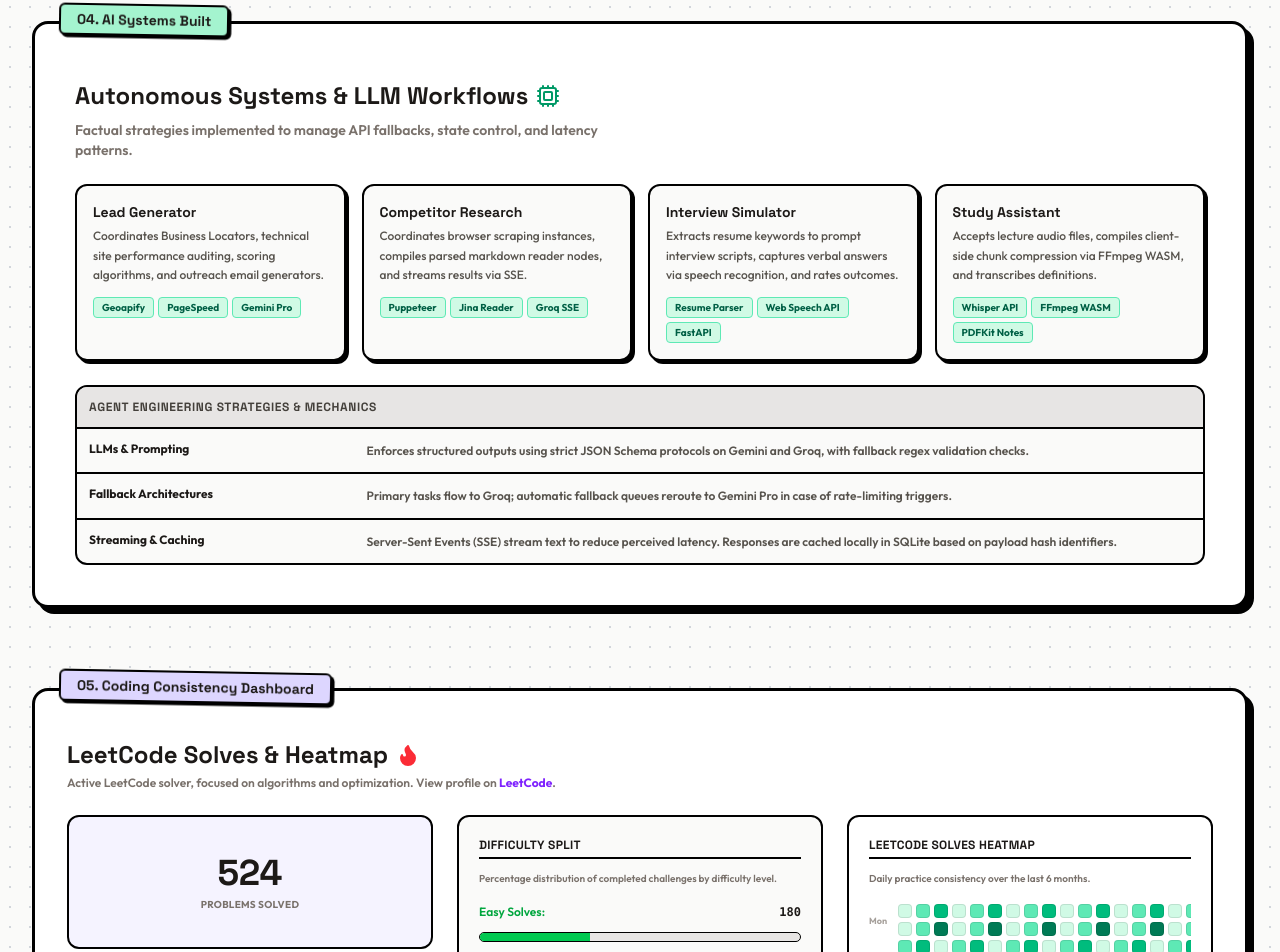
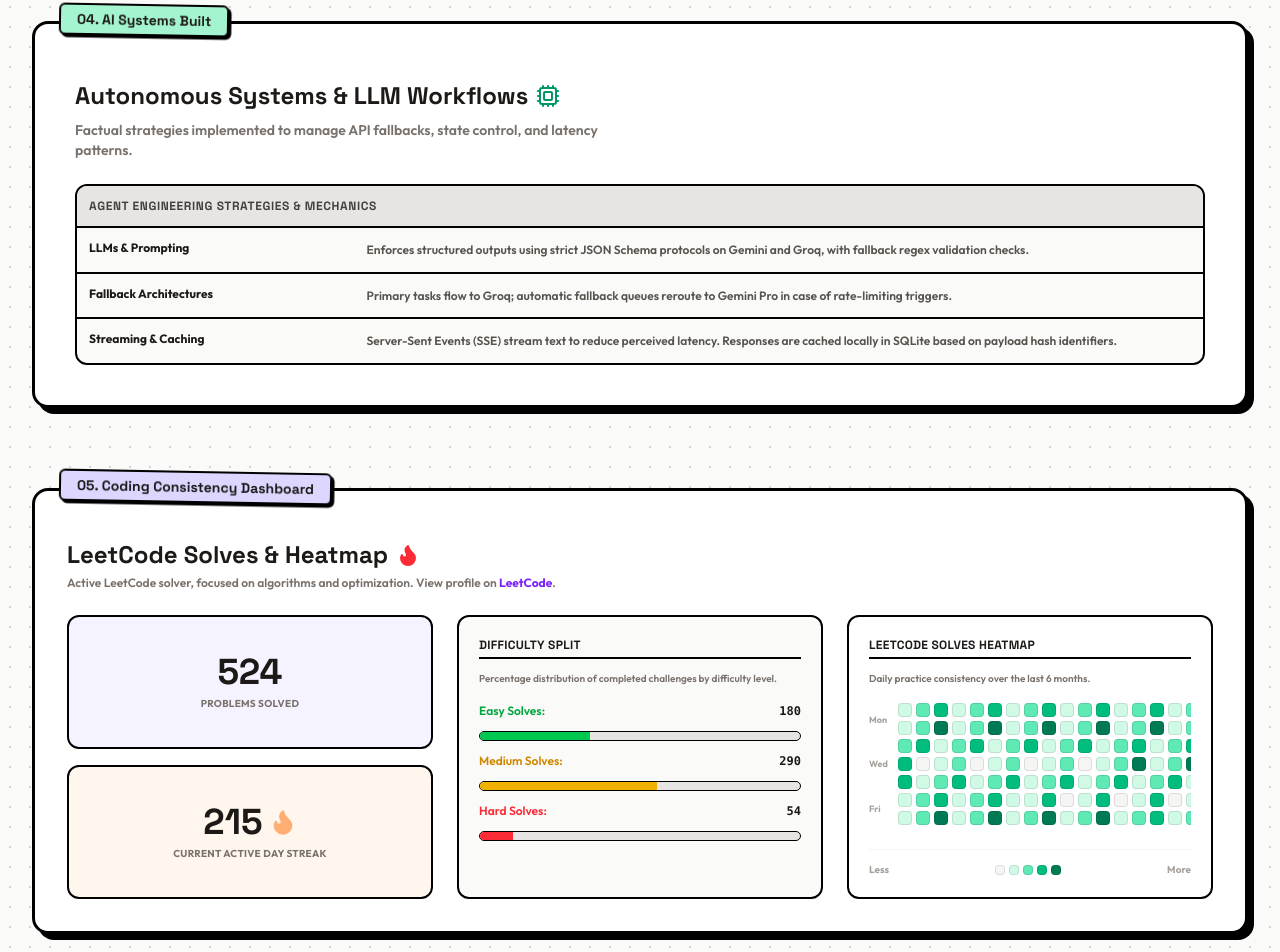
Before and after one commit to MohitPant2803/myPortfolio, a Next.js app: page / in a window 1280 px wide. Shown: the part 4063-5015 px from the top of the page. Built offline with nearby package versions, Linux system fonts and the light colour scheme.

Commit message:
Remove redundant duplicate project cards from Section 04 AI Systems Built

```diff
--- a/src/app/page.tsx
+++ b/src/app/page.tsx
@@ -544,42 +544,7 @@ export default function Home() {
             </p>
           </div>
 
-          <div className="grid grid-cols-1 md:grid-cols-2 lg:grid-cols-4 gap-4 mb-6">
-            {[
-              {
-                title: "Lead Generator",
-                description: "Coordinates Business Locators, technical site performance auditing, scoring algorithms, and outreach email generators.",
-                highlights: ["Geoapify", "PageSpeed", "Gemini Pro"]
-              },
-              {
-                title: "Competitor Research",
-                description: "Coordinates browser scraping instances, compiles parsed markdown reader nodes, and streams results via SSE.",
-                highlights: ["Puppeteer", "Jina Reader", "Groq SSE"]
-              },
-              {
-                title: "Interview Simulator",
-                description: "Extracts resume keywords to prompt interview scripts, captures verbal answers via speech recognition, and rates outcomes.",
-                highlights: ["Resume Parser", "Web Speech API", "FastAPI"]
-              },
-              {
-                title: "Study Assistant",
-                description: "Accepts lecture audio files, compiles client-side chunk compression via FFmpeg WASM, and transcribes definitions.",
-                highlights: ["Whisper API", "FFmpeg WASM", "PDFKit Notes"]
-              }
-            ].map((agent, i) => (
-              <div key={i} className="border-2 border-black p-4 rounded-xl bg-stone-50 shadow-[3px_3px_0px_#000]">
-                <h4 className="font-space-grotesk font-extrabold text-stone-900 mb-1 text-sm">{agent.title}</h4>
-                <p className="text-stone-600 font-medium text-xs leading-relaxed mb-3">{agent.description}</p>
-                <div className="flex flex-wrap gap-1">
-                  {agent.highlights.map((tag) => (
-                    <span key={tag} className="text-[10px] font-bold bg-emerald-100 text-emerald-800 px-2 py-0.5 rounded border border-emerald-300">
-                      {tag}
-                    </span>
-                  ))}
-                </div>
-              </div>
-            ))}
-          </div>
+
 
           <div className="border-2 border-black rounded-xl overflow-hidden bg-stone-50">
             <div className="p-3 bg-stone-200 border-b-2 border-black font-space-grotesk font-black text-xs uppercase tracking-wider text-stone-700">
```
